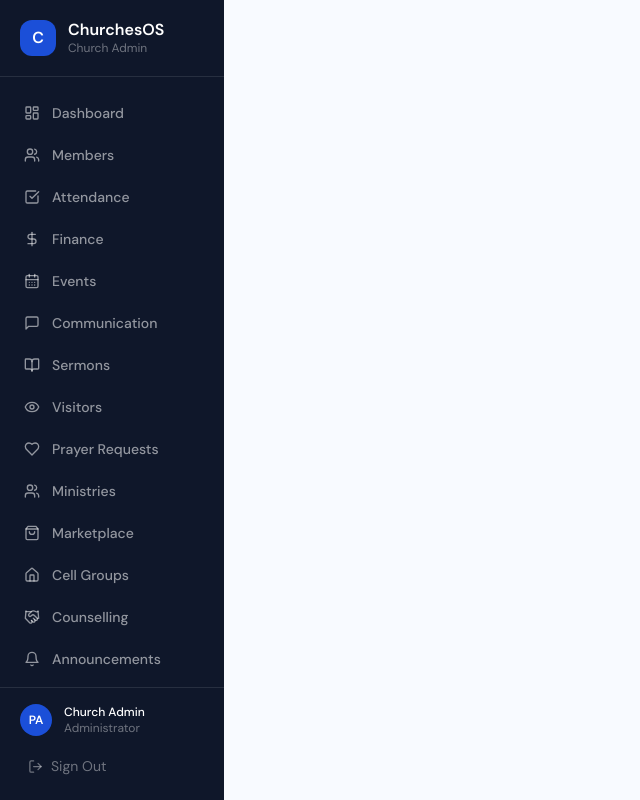
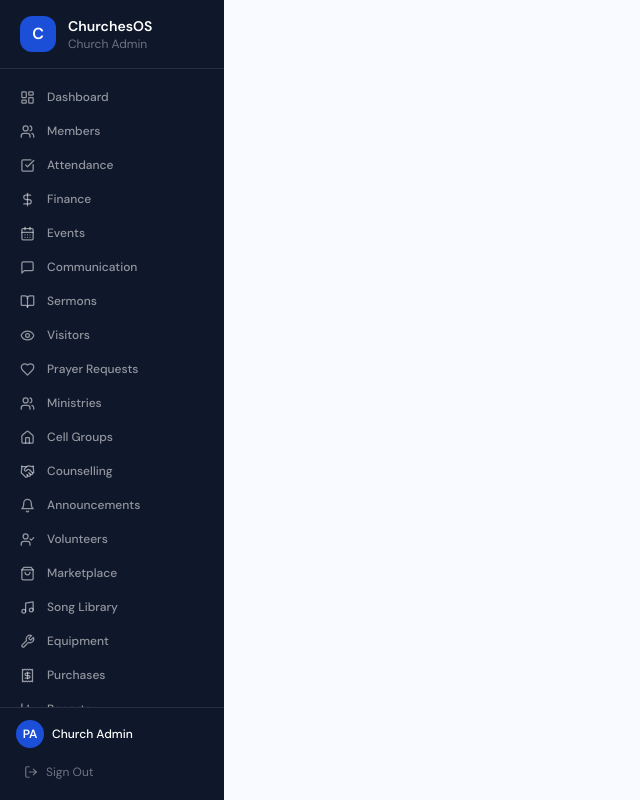
Before and after one commit to memes-ace/churchesOS, a React (Vite) app in the folder frontend/: page /church in a window 1280 px wide. Shown: the whole page, without its empty margins (0-640 px from the left). Built offline with nearby package versions, Linux system fonts and the light colour scheme.

Commit message:
Fix sidebar scroll position preserved on navigation

```diff
--- a/frontend/src/components/layouts/ChurchLayout.jsx
+++ b/frontend/src/components/layouts/ChurchLayout.jsx
@@ -1,8 +1,10 @@
-import { useState } from 'react'
+import { useState, useRef } from 'react'
 import { Outlet, NavLink, useNavigate } from 'react-router-dom'
 import { useAuth } from '../../context/AuthContext'
 import {
-  LayoutDashboard, Users, CalendarDays, DollarSign, MessageSquare, BookOpen, Eye, Heart, ShoppingBag, BarChart3, Music, Wrench, Receipt, Shield, Handshake, LogOut, Menu, X, CheckSquare, Settings, Home, Bell
+  LayoutDashboard, Users, CalendarDays, DollarSign, MessageSquare, BookOpen,
+  Eye, Heart, ShoppingBag, BarChart3, Music, Wrench, Receipt, UserCheck,
+  Handshake, LogOut, Menu, X, CheckSquare, Bell, Home, UserCog
 } from 'lucide-react'
 
 const navItems = [
@@ -16,64 +18,76 @@
   { label: 'Visitors', path: '/church/visitors', icon: Eye },
   { label: 'Prayer Requests', path: '/church/prayer', icon: Heart },
   { label: 'Ministries', path: '/church/ministries', icon: Users },
-  { label: 'Marketplace', path: '/church/marketplace', icon: ShoppingBag },
   { label: 'Cell Groups', path: '/church/cell-groups', icon: Home },
   { label: 'Counselling', path: '/church/counselling', icon: Handshake },
   { label: 'Announcements', path: '/church/announcements', icon: Bell },
-  { label: 'Volunteers', path: '/church/volunteers', icon: Shield },
-  { label: 'Reports', path: '/church/reports', icon: BarChart3 },
+  { label: 'Volunteers', path: '/church/volunteers', icon: UserCheck },
+  { label: 'Marketplace', path: '/church/marketplace', icon: ShoppingBag },
   { label: 'Song Library', path: '/church/songs', icon: Music },
   { label: 'Equipment', path: '/church/equipment', icon: Wrench },
   { label: 'Purchases', path: '/church/purchases', icon: Receipt },
-  { label: 'Roles & Access', path: '/church/roles', icon: Shield },
+  { label: 'Reports', path: '/church/reports', icon: BarChart3 },
+  { label: 'Roles & Access', path: '/church/roles', icon: UserCog },
 ]
 
 export default function ChurchLayout() {
-  const [mobileMenuOpen, setMobileMenuOpen] = useState(false)
   const [open, setOpen] = useState(false)
   const { user, logout } = useAuth()
   const navigate = useNavigate()
+  const initials = user?.name?.split(' ').map(w => w[0]).slice(0,2).join('') || 'PA'
+  const navRef = useRef(null)
 
-  const initials = user?.name?.split(' ').map(w => w[0]).slice(0,2).join('') || 'PA'
+  const handleNavClick = () => {
+    // Save scroll position before navigation
+    const scrollTop = navRef.current?.scrollTop || 0
+    setOpen(false)
+    // Restore scroll position after navigation
+    setTimeout(() => {
+      if (navRef.current) navRef.current.scrollTop = scrollTop
+    }, 0)
+  }
 
   const Nav = () => (
-    <div className="flex flex-col h-full">
-      <div className="px-5 py-5 border-b border-white/10">
+    <div className="flex flex-col h-full overflow-hidden">
+      <div className="px-5 py-4 border-b border-white/10 flex-shrink-0">
         <div className="flex items-center gap-3">
           <div className="w-9 h-9 rounded-xl flex items-center justify-center flex-shrink-0" style={{ background: '#1B4FD8' }}>
-            <span className="text-white font-bold text-base" style={{  }}>C</span>
+            <span className="text-white font-bold text-base">C</span>
           </div>
           <div>
-            <p className="text-white font-bold leading-tight" style={{  }}>ChurchesOS</p>
+            <p className="text-white font-bold text-sm">ChurchesOS</p>
             <p className="text-white/40 text-xs">Church Admin</p>
           </div>
         </div>
       </div>
 
-      <nav className="flex-1 px-3 py-4 overflow-y-auto space-y-0.5">
+      <nav ref={navRef} className="flex-1 px-2 py-3 overflow-y-auto" style={{ scrollbarWidth: 'none', overflowAnchor: 'none' }}>
         {navItems.map(({ label, path, icon: Icon }) => (
-          <NavLink key={path} to={path} onClick={() => setOpen(false)}
+          <NavLink key={path} to={path} onClick={handleNavClick}
             className={({ isActive }) =>
-              `sidebar-link flex items-center gap-3 px-3 py-2.5 rounded-xl text-sm font-medium ${isActive ? 'nav-item-active' : 'text-white/55 hover:bg-white/10 hover:text-white'}`
+              `flex items-center gap-3 px-3 py-2 rounded-xl text-xs font-medium mb-0.5 transition ${
+                isActive ? 'bg-white/15 text-white' : 'text-white/55 hover:bg-white/10 hover:text-white'
+              }`
             }>
-            <Icon size={16} /><span>{label}</span>
+            <Icon size={15} className="flex-shrink-0" />
+            <span className="truncate">{label}</span>
           </NavLink>
         ))}
       </nav>
 
-      <div className="px-4 py-4 border-t border-white/10">
-        <div className="flex items-center gap-3 mb-3 px-1">
-          <div className="w-8 h-8 rounded-full flex items-center justify-center text-white text-xs font-bold flex-shrink-0" style={{ background: '#1B4FD8' }}>
+      <div className="px-3 py-3 border-t border-white/10 flex-shrink-0">
+        <div className="flex items-center gap-2 mb-2 px-1">
+          <div className="w-7 h-7 rounded-full flex items-center justify-center text-white text-xs font-bold flex-shrink-0" style={{ background: '#1B4FD8' }}>
             {initials}
           </div>
           <div className="flex-1 min-w-0">
             <p className="text-white text-xs font-medium truncate">{user?.name || 'Church Admin'}</p>
-            <p className="text-white/40 text-xs">Administrator</p>
+            <p className="text-white/40 text-xs truncate">{user?.email || ''}</p>
           </div>
         </div>
         <button onClick={() => { logout(); navigate('/login') }}
-          className="flex items-center gap-2 w-full px-3 py-2 rounded-xl text-sm text-white/40 hover:bg-white/10 hover:text-white transition">
-          <LogOut size={15} /><span>Sign Out</span>
+          className="flex items-center gap-2 w-full px-3 py-2 rounded-xl text-xs text-white/40 hover:bg-white/10 hover:text-white transition">
+          <LogOut size={14} /><span>Sign Out</span>
         </button>
       </div>
     </div>
@@ -81,15 +95,15 @@
 
   return (
     <div className="flex h-screen overflow-hidden" style={{ background: '#F8FAFF' }}>
-      <aside className="hidden lg:flex w-56 flex-col flex-shrink-0" style={{ background: '#0F172A' }}>
+      <aside className="hidden lg:flex w-56 flex-col flex-shrink-0 overflow-hidden" style={{ background: '#0F172A' }}>
         <Nav />
       </aside>
 
       {open && (
         <div className="lg:hidden fixed inset-0 z-50 flex">
-          <div className="absolute inset-0 bg-black/60" onClick={() => setOpen(false)} />
-          <aside className="relative w-60 flex flex-col" style={{ background: '#0F172A' }}>
-            <button onClick={() => setOpen(false)} className="absolute top-4 right-4 p-2 rounded-lg text-white/40 hover:bg-white/10">
+          <div className="absolute inset-0 bg-black/60" onClick={handleNavClick} />
+          <aside className="relative w-60 flex flex-col flex-shrink-0 overflow-hidden" style={{ background: '#0F172A' }}>
+            <button onClick={handleNavClick} className="absolute top-4 right-4 p-2 rounded-lg text-white/40 hover:bg-white/10 z-10">
               <X size={18} />
             </button>
             <Nav />
@@ -98,11 +112,11 @@
       )}
 
       <div className="flex-1 flex flex-col min-w-0 overflow-hidden">
-        <header className="lg:hidden flex items-center justify-between px-4 py-3 bg-white border-b border-gray-100">
+        <header className="lg:hidden flex items-center justify-between px-4 py-3 bg-white border-b border-gray-100 flex-shrink-0">
           <button onClick={() => setOpen(true)} className="p-2 rounded-lg hover:bg-gray-100">
             <Menu size={20} className="text-gray-700" />
           </button>
-          <span className="font-bold text-gray-800" style={{  }}>ChurchesOS</span>
+          <span className="font-bold text-gray-800 text-sm">ChurchesOS</span>
           <div className="w-9" />
         </header>
         <main className="flex-1 overflow-y-auto"><Outlet /></main>
```
